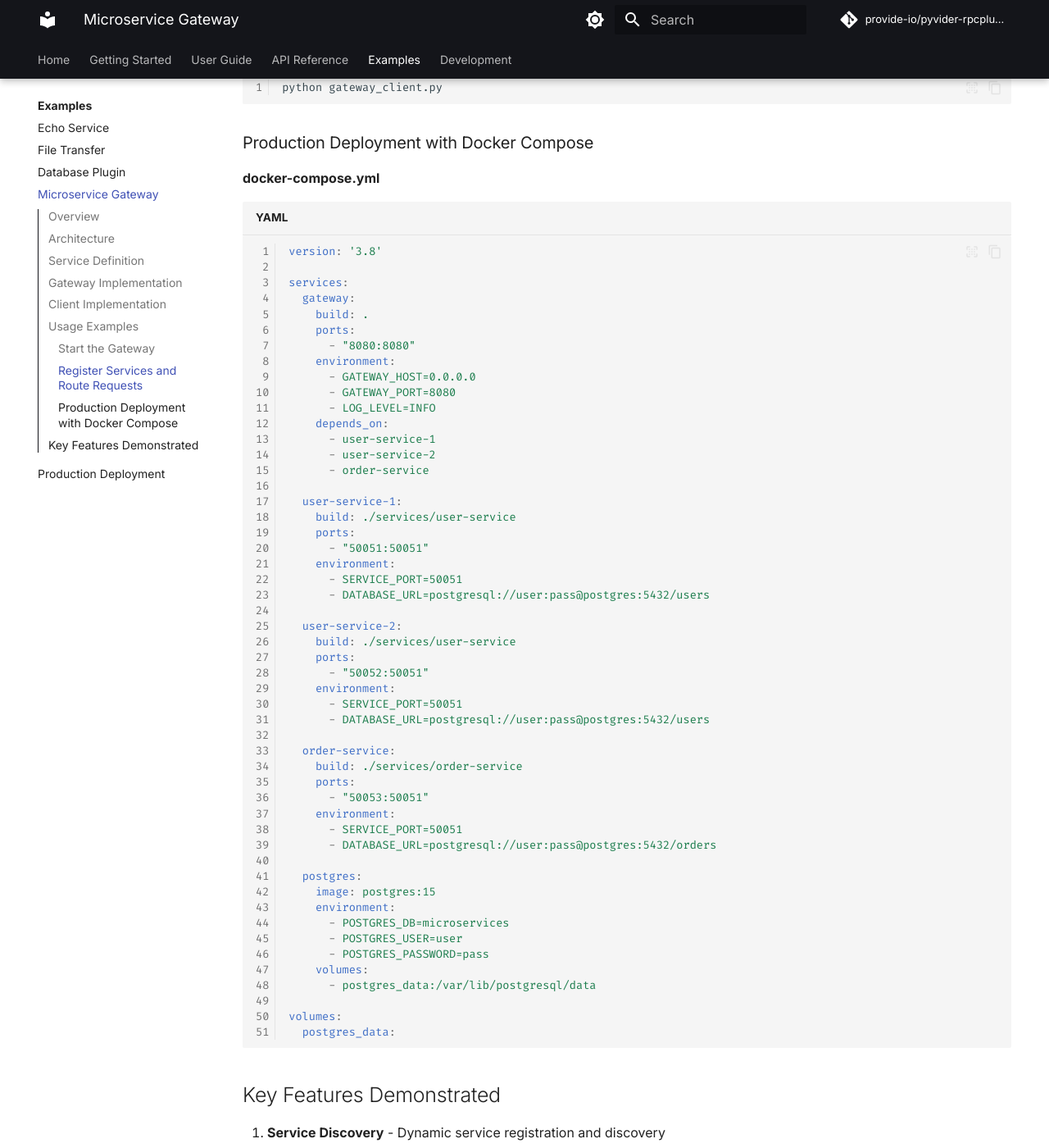
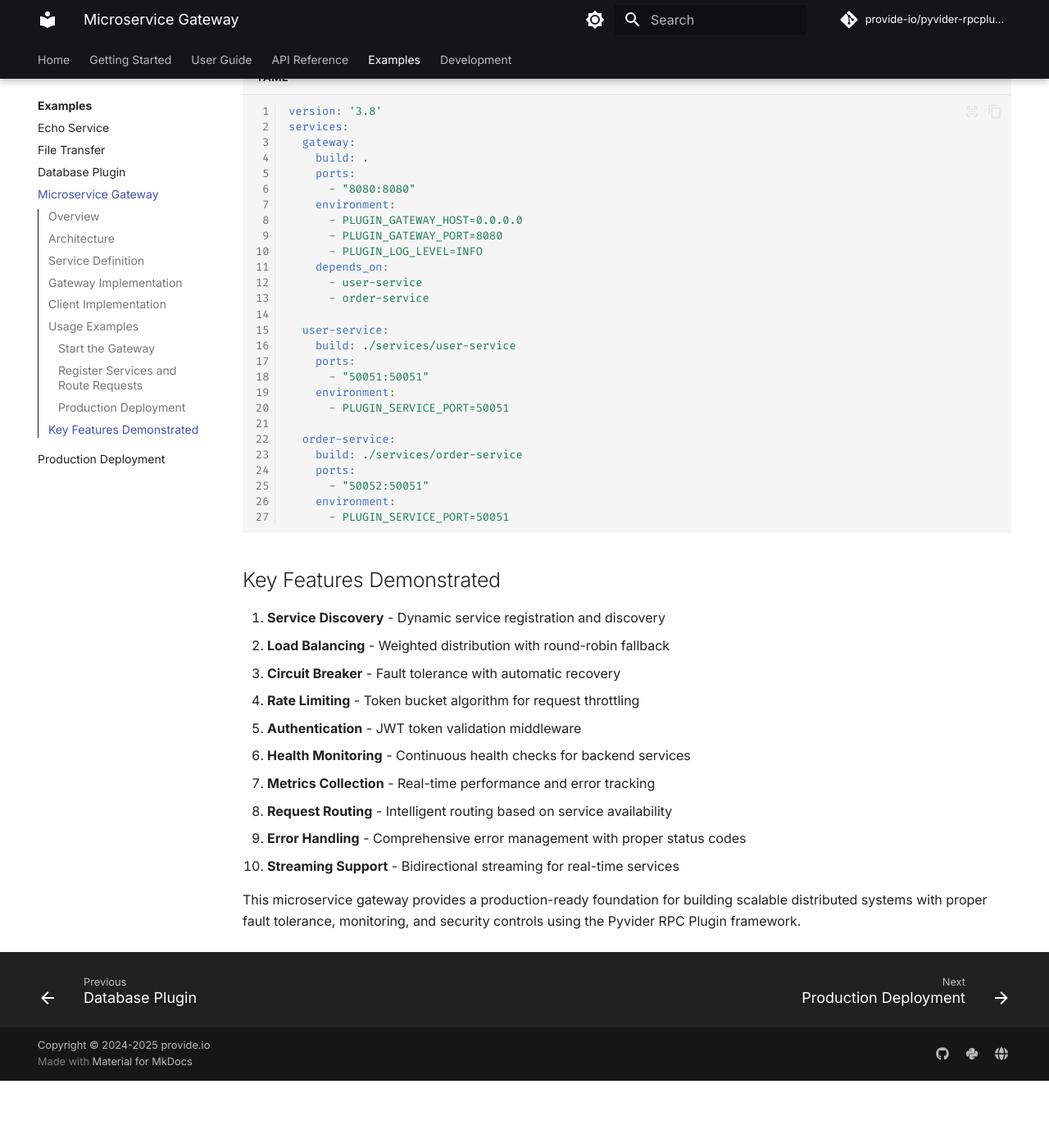
Before and after one commit to provide-io/pyvider-rpcplugin, an MkDocs documentation site: the page built from docs/examples/microservice-gateway.md, in a window 1280 px wide and 1400 px high, scrolled down 18675 px. Shown: the whole window at 82% size. Built offline with MkDocs 1.6.1 and Material for MkDocs 9.7.7, drawn with Linux system fonts in a browser that asks for light colours; comment, search, counter and statistics services are not loaded; the version menu is left out; after the commit the page ends 19993 px from its top, so only the background shows below that; some of the changed text lies outside the part shown.

Commit message:
🔼⚙️ [skip ci] auto-commit

````diff
--- a/docs/examples/microservice-gateway.md
+++ b/docs/examples/microservice-gateway.md
@@ -606,42 +607,32 @@
     """Create gateway server."""
     config = ServerConfig(
         transport=TransportConfig(
-            host="0.0.0.0",  # Listen on all interfaces
-            port=8080,
+            host=os.getenv("PLUGIN_GATEWAY_HOST", "0.0.0.0"),
+            port=int(os.getenv("PLUGIN_GATEWAY_PORT", "8080")),
             tls_enabled=False
         ),
         max_workers=50,
-        log_level="INFO"
+        log_level=os.getenv("PLUGIN_LOG_LEVEL", "INFO")
     )
 
     server = RPCPluginServer(config)
-
-    # Add gateway service
-    gateway_servicer = GatewayServicer()
-    server.add_service(gateway_servicer)
-
+    server.add_service(GatewayServicer())
     return server
 
 
 async def main():
     """Run microservice gateway."""
-    logging.basicConfig(
-        level=logging.INFO,
-        format='%(asctime)s - %(name)s - %(levelname)s - %(message)s'
-    )
-
+    logging.basicConfig(level=logging.INFO)
     server = await create_gateway_server()
 
     try:
         await server.start()
-        logger.info("Microservice Gateway started on port 8080. Press Ctrl+C to stop.")
-
+        port = os.getenv("PLUGIN_GATEWAY_PORT", "8080")
+        logger.info(f"Microservice Gateway started on port {port}. Press Ctrl+C to stop.")
         while True:
             await asyncio.sleep(1)
-
     except KeyboardInterrupt:
         logger.info("Shutting down gateway...")
-
     finally:
         await server.stop()
 
@@ -949,7 +940,7 @@
 
 ### Start the Gateway
 ```bash
-python gateway_service.py
+PLUGIN_GATEWAY_HOST=0.0.0.0 PLUGIN_GATEWAY_PORT=8080 python gateway_service.py
 ```
 
 ### Register Services and Route Requests
@@ -957,67 +948,43 @@
 python gateway_client.py
 ```
 
-### Production Deployment with Docker Compose
+### Production Deployment
 
 **docker-compose.yml**
 ```yaml
 version: '3.8'
-
 services:
   gateway:
     build: .
     ports:
       - "8080:8080"
     environment:
-      - GATEWAY_HOST=0.0.0.0
-      - GATEWAY_PORT=8080
-      - LOG_LEVEL=INFO
+      - PLUGIN_GATEWAY_HOST=0.0.0.0
+      - PLUGIN_GATEWAY_PORT=8080
+      - PLUGIN_LOG_LEVEL=INFO
     depends_on:
-      - user-service-1
-      - user-service-2
+      - user-service
       - order-service
 
-  user-service-1:
+  user-service:
     build: ./services/user-service
     ports:
       - "50051:50051"
     environment:
-      - SERVICE_PORT=50051
-      - DATABASE_URL=postgresql://user:pass@postgres:5432/users
-
-  user-service-2:
-    build: ./services/user-service
-    ports:
-      - "50052:50051"
-    environment:
-      - SERVICE_PORT=50051
-      - DATABASE_URL=postgresql://user:pass@postgres:5432/users
+      - PLUGIN_SERVICE_PORT=50051
 
   order-service:
     build: ./services/order-service
     ports:
-      - "50053:50051"
+      - "50052:50051"
     environment:
-      - SERVICE_PORT=50051
-      - DATABASE_URL=postgresql://user:pass@postgres:5432/orders
-
-  postgres:
-    image: postgres:15
-    environment:
-      - POSTGRES_DB=microservices
-      - POSTGRES_USER=user
-      - POSTGRES_PASSWORD=pass
-    volumes:
-      - postgres_data:/var/lib/postgresql/data
-
-volumes:
-  postgres_data:
+      - PLUGIN_SERVICE_PORT=50051
 ```
 
 ## Key Features Demonstrated
 
 1. **Service Discovery** - Dynamic service registration and discovery
-2. **Load Balancing** - Round-robin, weighted, and least-connections algorithms
+2. **Load Balancing** - Weighted distribution with round-robin fallback
 3. **Circuit Breaker** - Fault tolerance with automatic recovery
 4. **Rate Limiting** - Token bucket algorithm for request throttling
 5. **Authentication** - JWT token validation middleware
@@ -1025,6 +992,6 @@
 7. **Metrics Collection** - Real-time performance and error tracking
 8. **Request Routing** - Intelligent routing based on service availability
 9. **Error Handling** - Comprehensive error management with proper status codes
-10. **Horizontal Scaling** - Support for multiple instances per service
+10. **Streaming Support** - Bidirectional streaming for real-time services
 
-This microservice gateway provides a production-ready foundation for building scalable distributed systems with proper fault tolerance, monitoring, and security controls.
+This microservice gateway provides a production-ready foundation for building scalable distributed systems with proper fault tolerance, monitoring, and security controls using the Pyvider RPC Plugin framework.
````
Also changed, not shown: other parts of docs/examples/microservice-gateway.md (+1 -0 lines).
